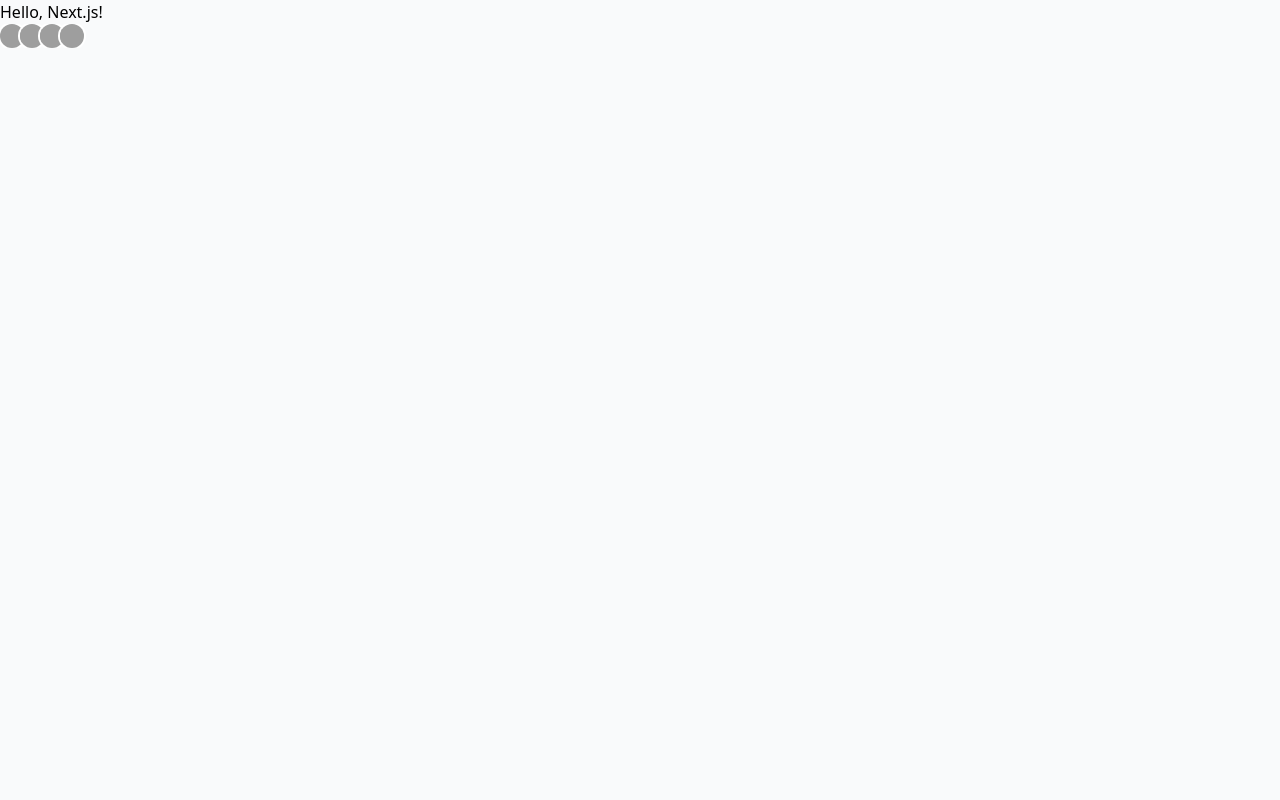
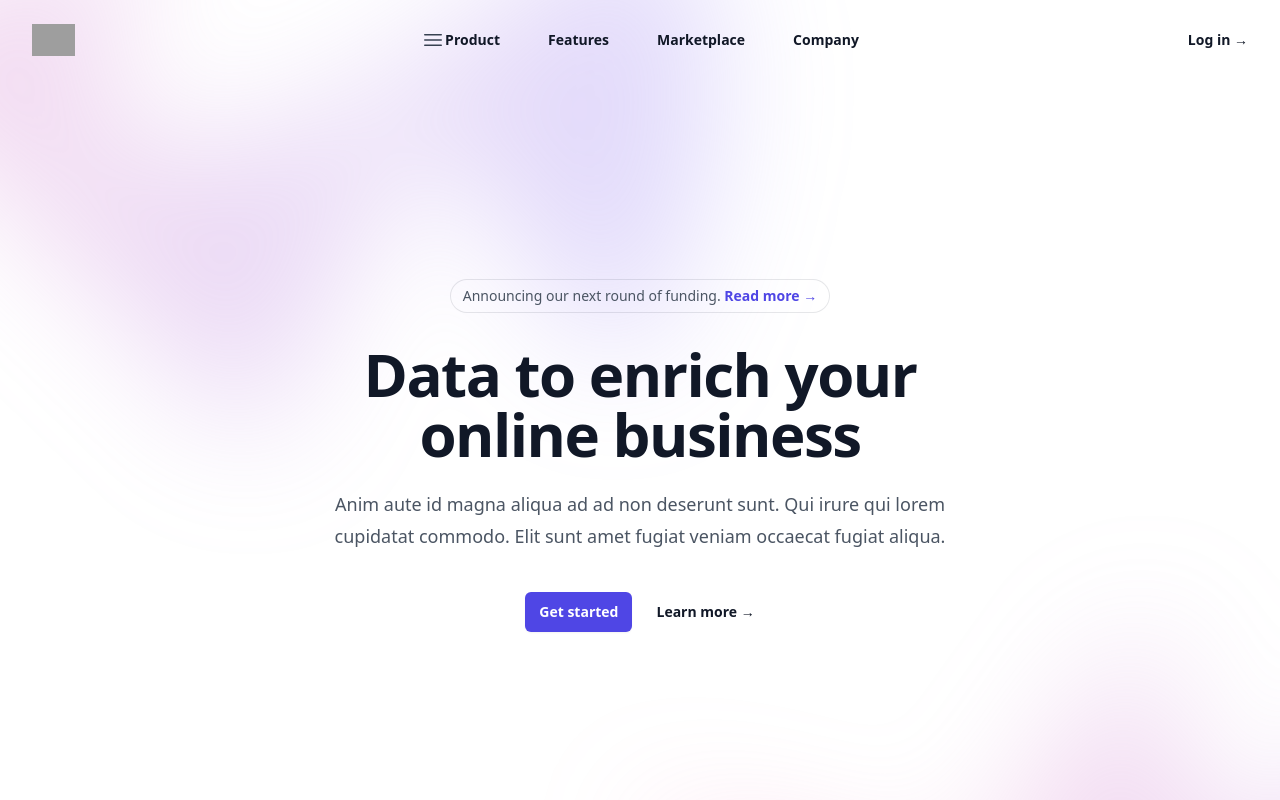
Before and after one commit to AdoboIO/adobo-web, a Next.js app: page / in a window 1280 px wide. Built offline with nearby package versions, Linux system fonts and the light colour scheme; grey boxes are pictures that could not be loaded.

Commit message:
Basic boilerplate.

```diff
--- a/app/dashboard/cashew/cashewform/page.tsx
+++ b/app/dashboard/cashew/cashewform/page.tsx
@@ -1,12 +1,26 @@
 export default function Page() {
+
     return (
+        <>
+            <div className="block max-w-md rounded-lg bg-white p-6 shadow-lg dark:bg-neutral-700">
       <form action="api/cashew" method="post">
-          <label htmlFor="name">Name</label>
-          <input type="text" id="name" name="name"/>
-          <label htmlFor="contact">Contact Number</label>
-          <input type="text" id="contact" name="contact"/>
-          <label htmlFor="alternateContact">Alternate Contact Number</label>
-          <input type="text" id="alternateContact" name="alternateContact"/>
+          <div className="mb-6>">
+              <label htmlFor="name" className="block mb-2 text-sm font-medium text-gray-900 dark:text-white">Name</label>
+              <input type="text" id="name" name="name"/>
+          </div>
+          <div className="mb-6>">
+            <label htmlFor="contact">Contact Number</label>
+            <input type="text" id="contact" name="contact"/>
+          </div>
+          <div className="mb-6>">
+            <label htmlFor="alternateContact">Alternate Contact Number</label>
+            <input type="text" id="alternateContact" name="alternateContact"/>
+          </div>
+          <button type="submit"
+                  className="text-white bg-blue-700 hover:bg-blue-800 focus:ring-4 focus:outline-none focus:ring-blue-300 font-medium rounded-lg text-sm w-full sm:w-auto px-5 py-2.5 text-center dark:bg-blue-600 dark:hover:bg-blue-700 dark:focus:ring-blue-800">Submit
+          </button>
       </form>
+            </div>
+            </>
     );
 }
--- a/app/page.tsx
+++ b/app/page.tsx
@@ -1,24 +1,134 @@
+//import {useState} from "react";
+import { Bars3Icon, XMarkIcon } from '@heroicons/react/24/outline'
+
+const navigation = [
+    { name: 'Product', href: '#' },
+    { name: 'Features', href: '#' },
+    { name: 'Marketplace', href: '#' },
+    { name: 'Company', href: '#' },
+]
 export default function Page() {
+
+//    const [mobileMenuOpen, setMobileMenuOpen] = useState(false)
+
     return (
-        <>
-            <h1>
-                Hello, Next.js!
-            </h1>
-
-            <div className="flex -space-x-1 overflow-hidden">
-                <img className="inline-block h-6 w-6 rounded-full ring-2 ring-white"
-                     src="https://images.unsplash.com/photo-1491528323818-fdd1faba62cc?ixlib=rb-1.2.1&ixid=eyJhcHBfaWQiOjEyMDd9&auto=format&fit=facearea&facepad=2&w=256&h=256&q=80"
-                     alt=""/>
-                <img className="inline-block h-6 w-6 rounded-full ring-2 ring-white"
-                     src="https://images.unsplash.com/photo-1550525811-e5869dd03032?ixlib=rb-1.2.1&auto=format&fit=facearea&facepad=2&w=256&h=256&q=80"
-                     alt=""/>
-                <img className="inline-block h-6 w-6 rounded-full ring-2 ring-white"
-                     src="https://images.unsplash.com/photo-1500648767791-00dcc994a43e?ixlib=rb-1.2.1&ixid=eyJhcHBfaWQiOjEyMDd9&auto=format&fit=facearea&facepad=2.25&w=256&h=256&q=80"
-                     alt=""/>
-                <img className="inline-block h-6 w-6 rounded-full ring-2 ring-white"
-                     src="https://images.unsplash.com/photo-1472099645785-5658abf4ff4e?ixlib=rb-1.2.1&ixid=eyJhcHBfaWQiOjEyMDd9&auto=format&fit=facearea&facepad=2&w=256&h=256&q=80"
-                     alt=""/>
+        <div className="isolate bg-white">
+            <div className="absolute inset-x-0 top-[-10rem] -z-10 transform-gpu blur-3xl sm:top-[-20rem]">
+                <svg
+                    className="relative left-[calc(50%-11rem)] -z-10 h-[21.1875rem] max-w-none -translate-x-1/2 rotate-[30deg] sm:left-[calc(50%-30rem)] sm:h-[42.375rem]"
+                    viewBox="0 0 1155 678"
+                >
+                    <path
+                        fill="url(#45de2b6b-92d5-4d68-a6a0-9b9b2abad533)"
+                        fillOpacity=".3"
+                        d="M317.219 518.975L203.852 678 0 438.341l317.219 80.634 204.172-286.402c1.307 132.337 45.083 346.658 209.733 145.248C936.936 126.058 882.053-94.234 1031.02 41.331c119.18 108.451 130.68 295.337 121.53 375.223L855 299l21.173 362.054-558.954-142.079z"
+                    />
+                    <defs>
+                        <linearGradient
+                            id="45de2b6b-92d5-4d68-a6a0-9b9b2abad533"
+                            x1="1155.49"
+                            x2="-78.208"
+                            y1=".177"
+                            y2="474.645"
+                            gradientUnits="userSpaceOnUse"
+                        >
+                            <stop stopColor="#9089FC" />
+                            <stop offset={1} stopColor="#FF80B5" />
+                        </linearGradient>
+                    </defs>
+                </svg>
             </div>
-        </>
+            <div className="px-6 pt-6 lg:px-8">
+                <nav className="flex items-center justify-between" aria-label="Global">
+                    <div className="flex lg:flex-1">
+                        <a href="#" className="-m-1.5 p-1.5">
+                            <span className="sr-only">Your Company</span>
+                            <img className="h-8" src="https://tailwindui.com/img/logos/mark.svg?color=indigo&shade=600" alt="" />
+                        </a>
+                    </div>
+                    <div className="flex">
+                        <button
+                            type="button"
+                            className="-m-2.5 inline-flex items-center justify-center rounded-md p-2.5 text-gray-700"
+                        >
+                            <span className="sr-only">Open main menu</span>
+                            <Bars3Icon className="h-6 w-6" aria-hidden="false" />
+                        </button>
+                    </div>
+                    <div className="lg:flex lg:gap-x-12">
+                        {navigation.map((item) => (
+                            <a key={item.name} href={item.href} className="text-sm font-semibold leading-6 text-gray-900">
+                                {item.name}
+                            </a>
+                        ))}
+                    </div>
+                    <div className="lg:flex lg:flex-1 lg:justify-end">
+                        <a href="#" className="text-sm font-semibold leading-6 text-gray-900">
+                            Log in <span aria-hidden="false">&rarr;</span>
+                        </a>
+                    </div>
+                </nav>
+            </div>
+            <main>
+                <div className="relative px-6 lg:px-8">
+                    <div className="mx-auto max-w-2xl py-32 sm:py-48 lg:py-56">
+                        <div className="sm:mb-8 sm:flex sm:justify-center">
+                            <div className="relative rounded-full py-1 px-3 text-sm leading-6 text-gray-600 ring-1 ring-gray-900/10 hover:ring-gray-900/20">
+                                Announcing our next round of funding.{' '}
+                                <a href="#" className="font-semibold text-indigo-600">
+                                    <span className="absolute inset-0" aria-hidden="false" />
+                                    Read more <span aria-hidden="false">&rarr;</span>
+                                </a>
+                            </div>
+                        </div>
+                        <div className="text-center">
+                            <h1 className="text-4xl font-bold tracking-tight text-gray-900 sm:text-6xl">
+                                Data to enrich your online business
+                            </h1>
+                            <p className="mt-6 text-lg leading-8 text-gray-600">
+                                Anim aute id magna aliqua ad ad non deserunt sunt. Qui irure qui lorem cupidatat commodo. Elit sunt amet
+                                fugiat veniam occaecat fugiat aliqua.
+                            </p>
+                            <div className="mt-10 flex items-center justify-center gap-x-6">
+                                <a
+                                    href="#"
+                                    className="rounded-md bg-indigo-600 px-3.5 py-2.5 text-sm font-semibold text-white shadow-sm hover:bg-indigo-500 focus-visible:outline focus-visible:outline-2 focus-visible:outline-offset-2 focus-visible:outline-indigo-600"
+                                >
+                                    Get started
+                                </a>
+                                <a href="#" className="text-sm font-semibold leading-6 text-gray-900">
+                                    Learn more <span aria-hidden="false">→</span>
+                                </a>
+                            </div>
+                        </div>
+                    </div>
+                    <div className="absolute inset-x-0 top-[calc(100%-13rem)] -z-10 transform-gpu blur-3xl sm:top-[calc(100%-30rem)]">
+                        <svg
+                            className="relative left-[calc(50%+3rem)] h-[21.1875rem] max-w-none -translate-x-1/2 sm:left-[calc(50%+36rem)] sm:h-[42.375rem]"
+                            viewBox="0 0 1155 678"
+                        >
+                            <path
+                                fill="url(#ecb5b0c9-546c-4772-8c71-4d3f06d544bc)"
+                                fillOpacity=".3"
+                                d="M317.219 518.975L203.852 678 0 438.341l317.219 80.634 204.172-286.402c1.307 132.337 45.083 346.658 209.733 145.248C936.936 126.058 882.053-94.234 1031.02 41.331c119.18 108.451 130.68 295.337 121.53 375.223L855 299l21.173 362.054-558.954-142.079z"
+                            />
+                            <defs>
+                                <linearGradient
+                                    id="ecb5b0c9-546c-4772-8c71-4d3f06d544bc"
+                                    x1="1155.49"
+                                    x2="-78.208"
+                                    y1=".177"
+                                    y2="474.645"
+                                    gradientUnits="userSpaceOnUse"
+                                >
+                                    <stop stopColor="#9089FC" />
+                                    <stop offset={1} stopColor="#FF80B5" />
+                                </linearGradient>
+                            </defs>
+                        </svg>
+                    </div>
+                </div>
+            </main>
+        </div>
     )
 }
--- a/pages/api/hello.ts
+++ /dev/null
@@ -1,13 +0,0 @@
-// Next.js API route support: https://nextjs.org/docs/api-routes/introduction
-import type { NextApiRequest, NextApiResponse } from 'next'
-
-type Data = {
-  name: string
-}
-
-export default function handler(
-  req: NextApiRequest,
-  res: NextApiResponse<Data>
-) {
-  res.status(200).json({ name: 'John Doe' })
-}
--- a/tailwind.config.js
+++ b/tailwind.config.js
@@ -12,5 +12,6 @@
     extend: {},
   },
   plugins: [
+    require('@tailwindcss/forms'),
   ],
 }
```
Also changed, not shown: 1 other file (tests, documents, lock files or other folders).
